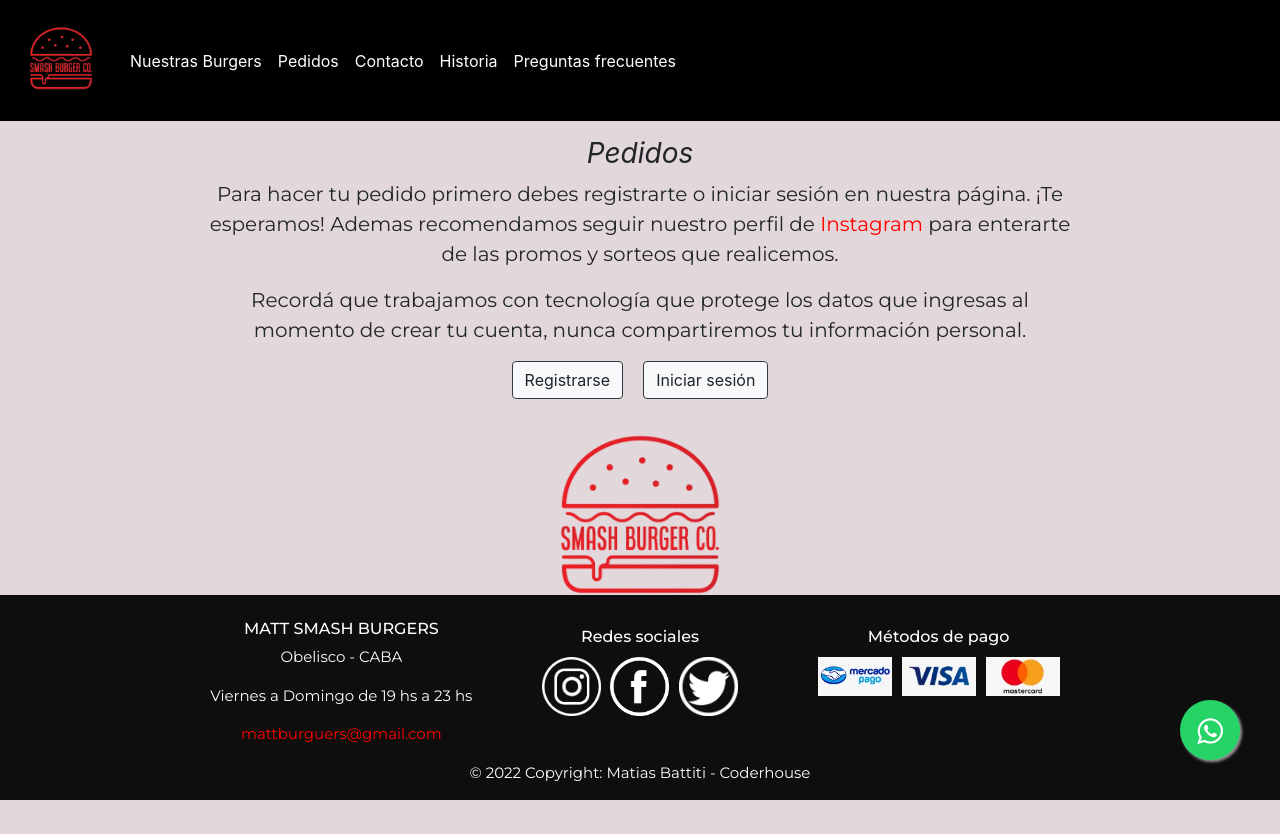
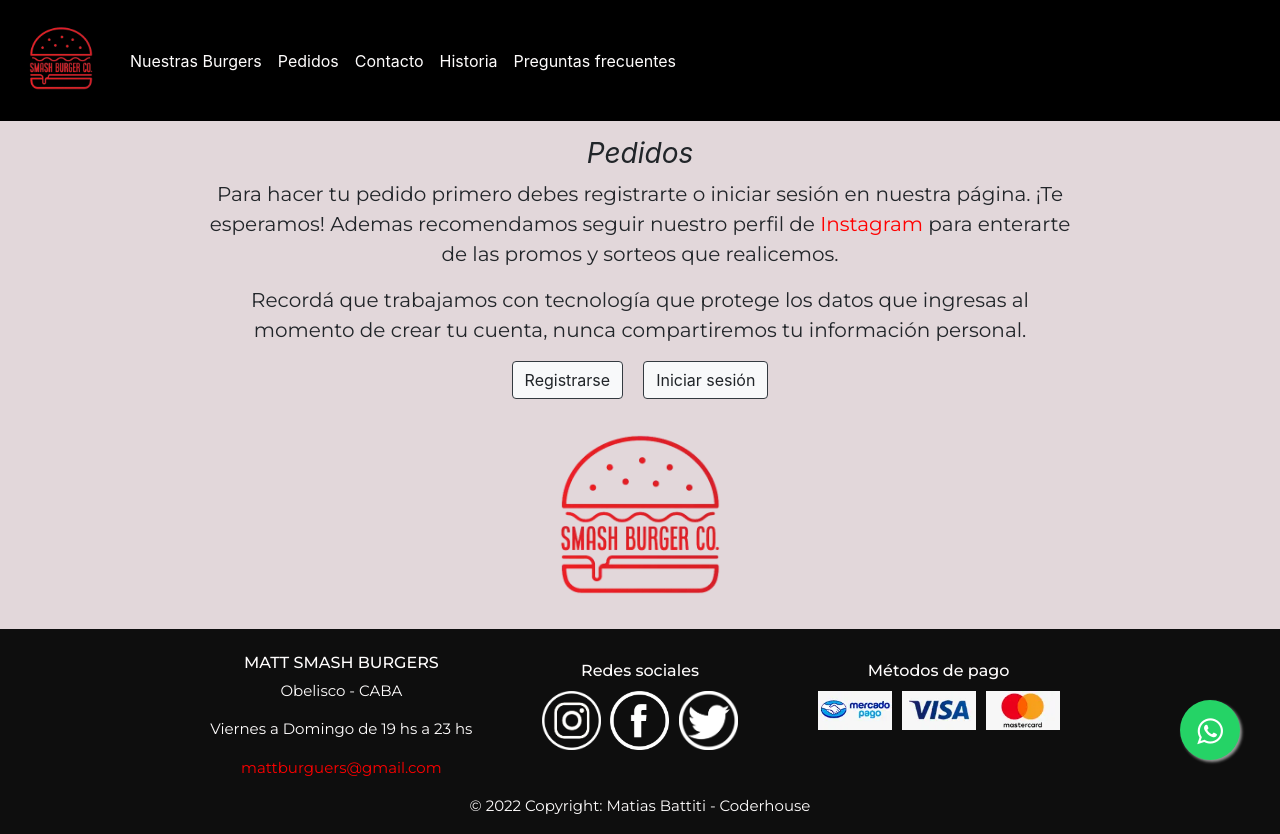
Before and after one commit to MattSolutions/BurgerRestaurant, a website: page pages/pedidos.html in a window 1280 px wide. Before the commit the page ends 800 px from the top, so only its background shows below. Drawn offline with nearby package versions, Linux system fonts and the light colour scheme.

Commit message:
Arreglado footer pedidos

```diff
--- a/pages/pedidos.html
+++ b/pages/pedidos.html
@@ -86,7 +86,7 @@
     <i class="fa fa-whatsapp my-float"></i>
   </a>
   <!-- Footer -->
-  <footer class="page-footer pt-4 mt-2 footer-media contenido-footer mt-auto fixed-bottom">
+  <footer class="page-footer pt-4 mt-2 footer-media contenido-footer mt-auto">
     <div class="container-fluid">
       <div class="row">
         <div class="col-md-4 mt-md-0 mt-4 contenido-footer">
```
